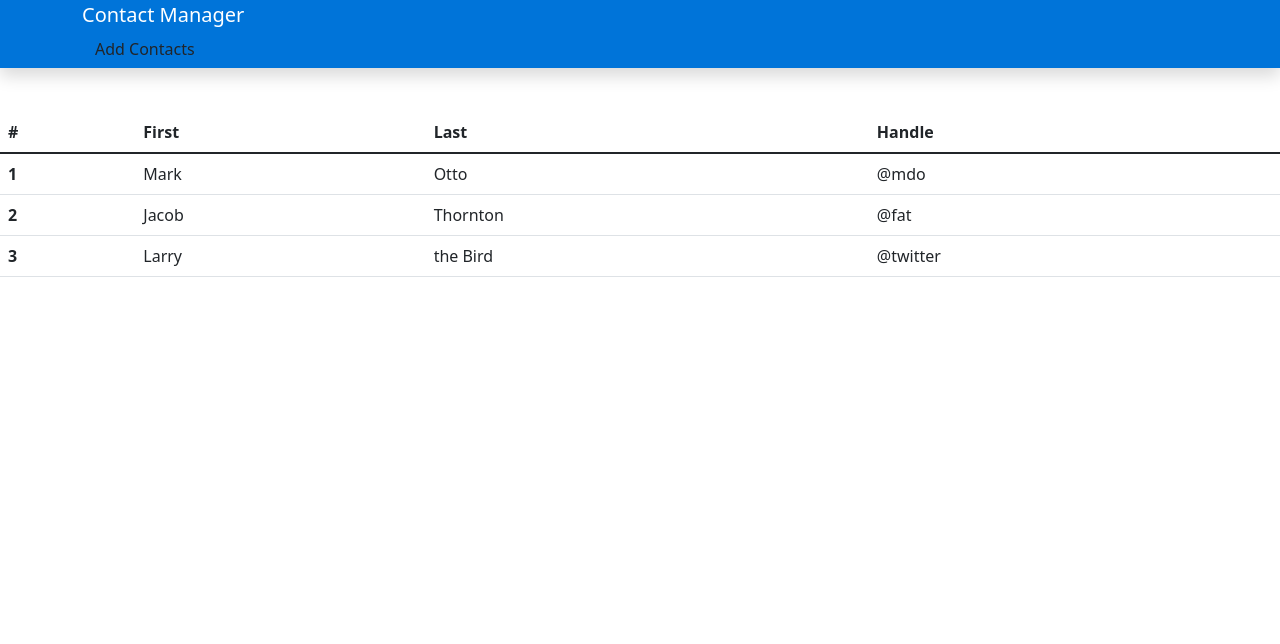
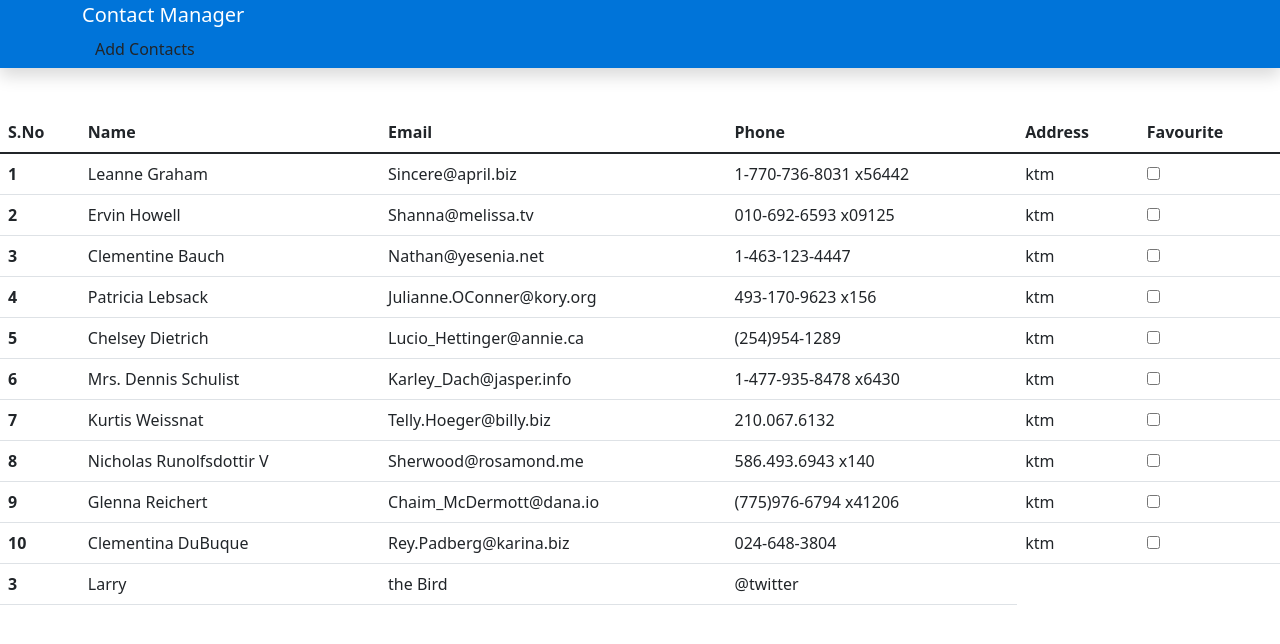
Before and after one commit to meashishpokhrel/contact-manager, a React (Create React App) app in the folder client/: page / in a window 1280 px wide. Shown: the top 644 px of the page. Built offline with nearby package versions, Linux system fonts and the light colour scheme.

Commit message:
Table created with JSON data

```diff
--- a/client/src/component/contact/Contact.jsx
+++ b/client/src/component/contact/Contact.jsx
@@ -1,29 +1,40 @@
 import React from 'react';
+import {useSelector} from "react-redux"
 
-function Contact() {
+const Contact = () => {
+    const contacts = useSelector((state) => state.contacts)
   return(
       <table class="table">
   <thead>
     <tr>
-      <th scope="col">#</th>
-      <th scope="col">First</th>
-      <th scope="col">Last</th>
-      <th scope="col">Handle</th>
+      <th scope="col">S.No</th>
+      <th scope="col">Name</th>
+      <th scope="col">Email</th>
+      <th scope="col">Phone</th>
+      <th scope="col">Address</th>
+      <th scope="col">Favourite</th>
     </tr>
   </thead>
   <tbody>
-    <tr>
-      <th scope="row">1</th>
-      <td>Mark</td>
-      <td>Otto</td>
-      <td>@mdo</td>
-    </tr>
-    <tr>
-      <th scope="row">2</th>
-      <td>Jacob</td>
-      <td>Thornton</td>
-      <td>@fat</td>
-    </tr>
+      {
+          contacts.map((contact) => (
+            <tr>
+            <th scope="row">{contact.id}</th>
+            <td>{contact.name}</td>
+            <td>{contact.email}</td>
+            <td>{contact.phone}</td>
+            <td>ktm</td>
+            <td>
+                <div className='custom-control custom-checbox'>
+                    <input type = "checkbox" className='custom-control-input' />
+                    <label className='custom-control-label'></label>
+                </div>
+            </td>
+            </tr>
+          ))
+
+    }
+
     <tr>
       <th scope="row">3</th>
       <td>Larry</td>
--- a/client/src/redux/store.jsx
+++ b/client/src/redux/store.jsx
@@ -1,7 +1,8 @@
 import { createStore } from "redux";
 import { composeWithDevTools } from "redux-devtools-extension";
 
-const initialState = [
+const initialState = {
+  contacts: [
   {
     id: 1,
     name: "Leanne Graham",
@@ -232,7 +233,8 @@ const initialState = [
       bs: "target end-to-end models",
     },
   },
-];
+]
+}
 
 const contactReducer = (state = initialState, action) => {
   switch(action.type){
```
